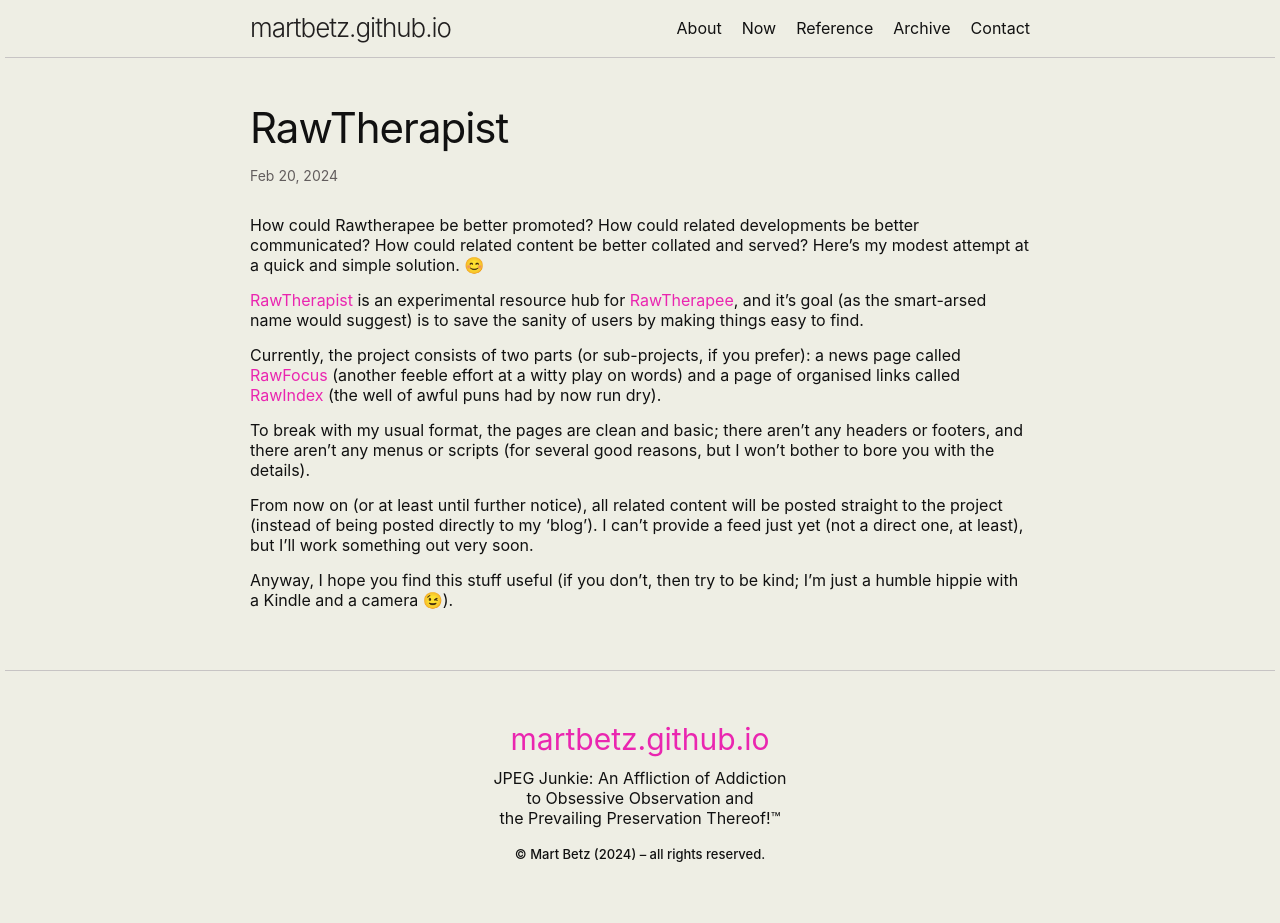
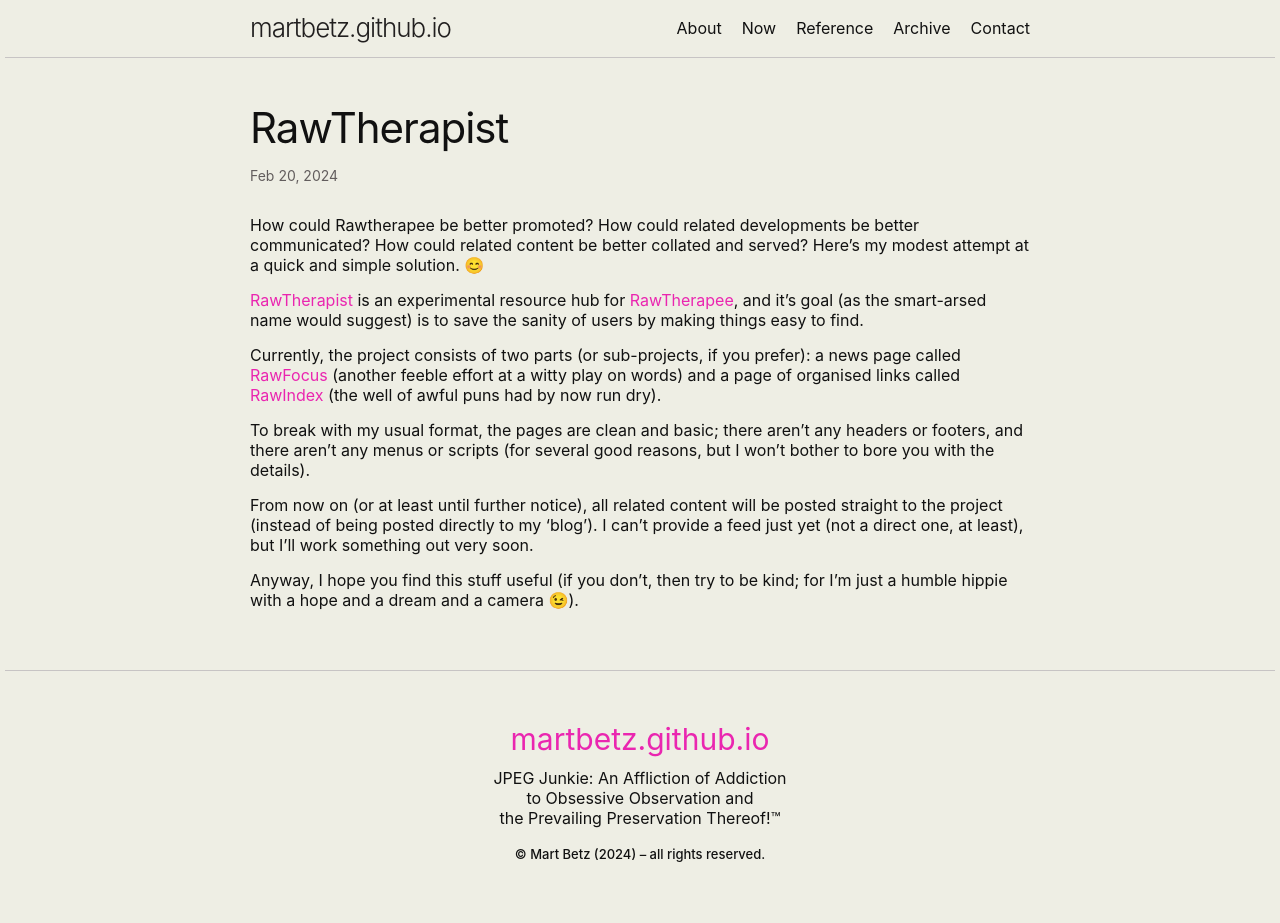
Before and after one commit to martbetz/martbetz.github.io, a Jekyll site: the page built from _posts/2024-02-20-rawtherapist.md, in a window 1280 px wide. Built offline with Jekyll 4.4.1, drawn with Linux system fonts in a browser that asks for light colours.

Commit message:
Update 2024-02-20-rawtherapist.md

```diff
--- a/_posts/2024-02-20-rawtherapist.md
+++ b/_posts/2024-02-20-rawtherapist.md
@@ -15,4 +15,4 @@
 
 From now on (or at least until further notice), all related content will be posted straight to the project (instead of being posted directly to my 'blog'). I can't provide a feed just yet (not a direct one, at least), but I'll work something out very soon.
 
-Anyway, I hope you find this stuff useful (if you don't, then try to be kind; I'm just a humble hippie with a Kindle and a camera 😉).
+Anyway, I hope you find this stuff useful (if you don't, then try to be kind; for I'm just a humble hippie with a hope and a dream and a camera 😉).
```
